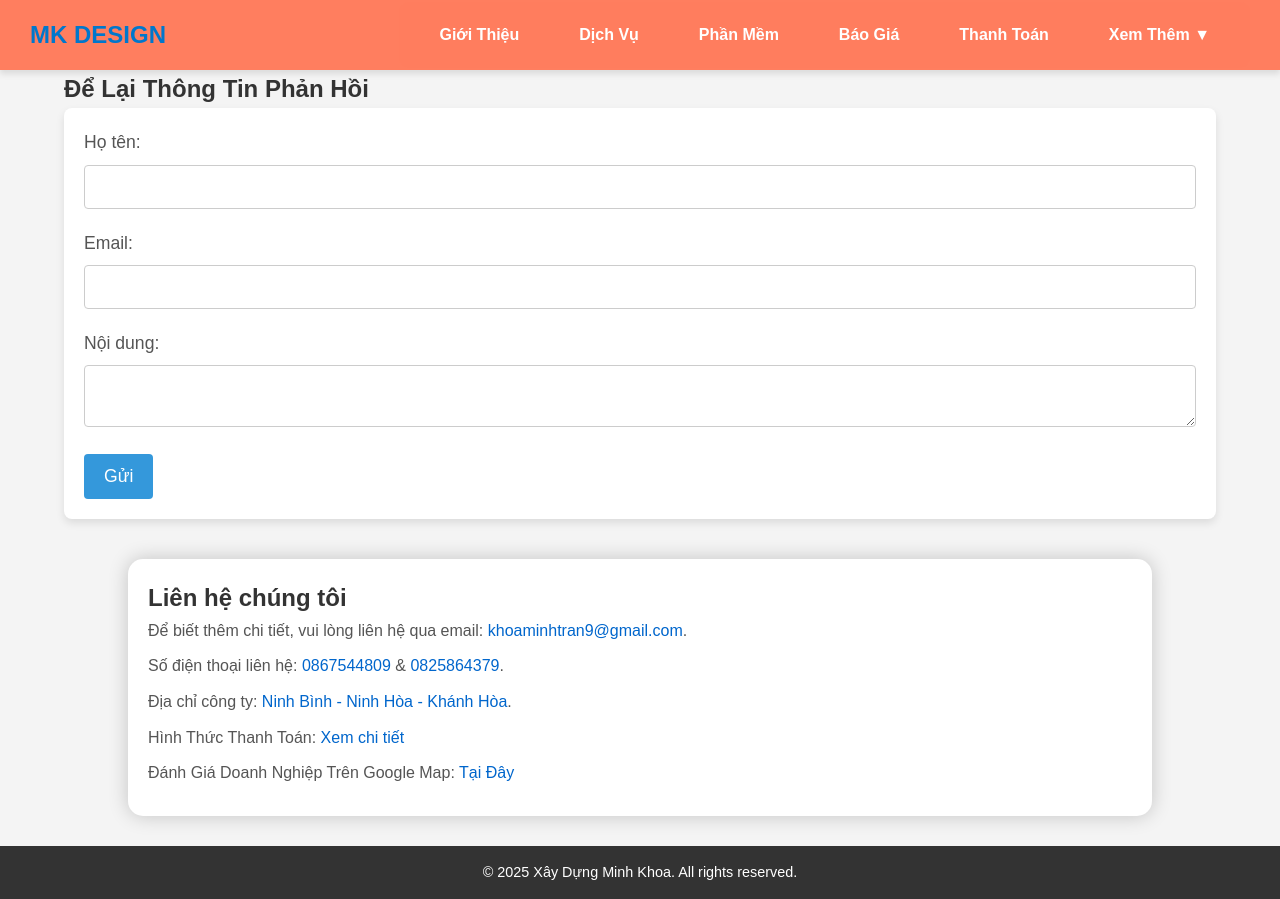
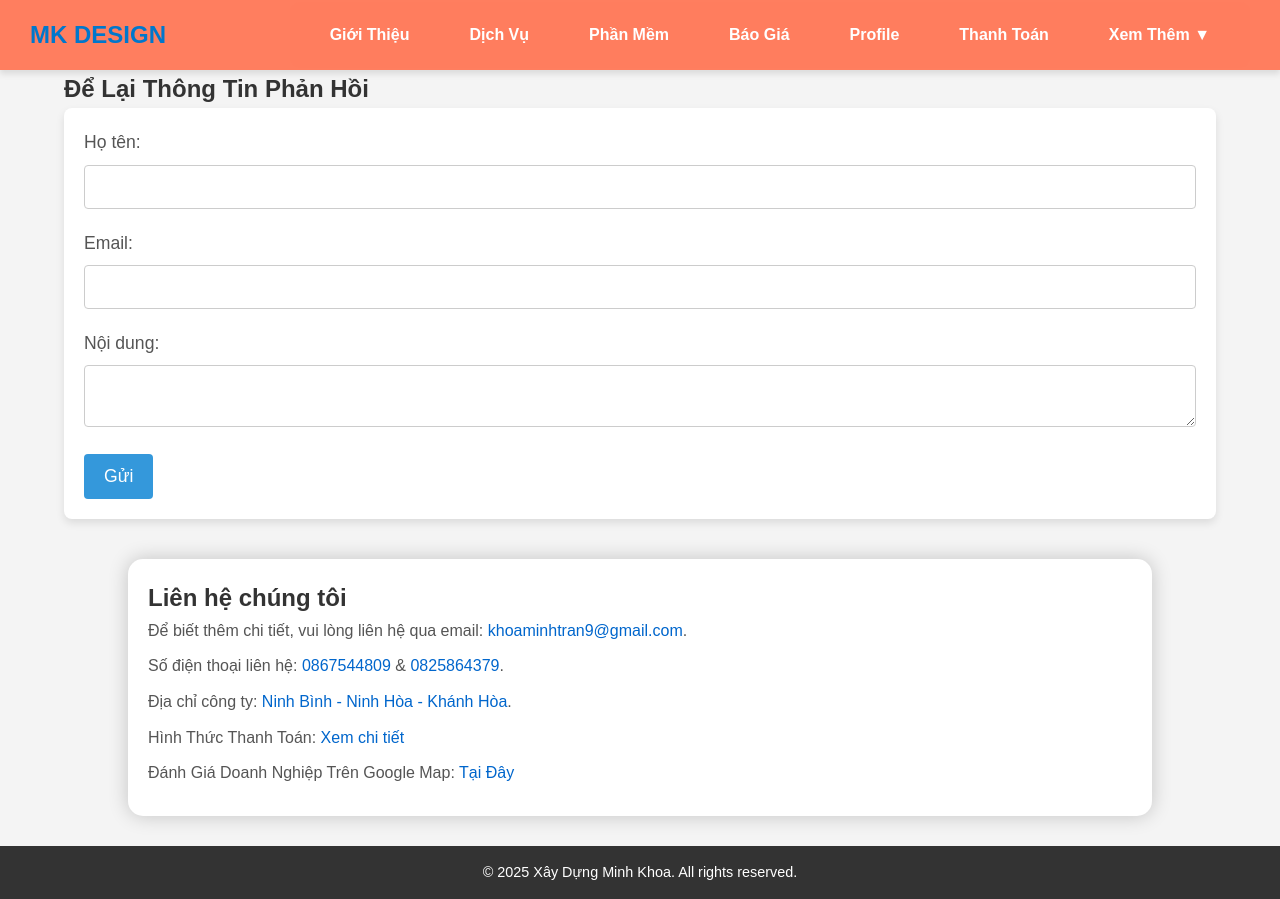
Before and after one commit to Minhkhoa0611/Website-MK-HOME, a plain HTML site: page lienhe.html in a window 1280 px wide. Drawn offline with Linux system fonts and the light colour scheme.

Commit message:
Update lienhe.html

```diff
--- a/lienhe.html
+++ b/lienhe.html
@@ -20,6 +20,7 @@
                 <li><a href="dichvu.html">Dịch Vụ</a></li>
                 <li><a href="phanmem.html">Phần Mềm</a></li>
                 <li><a href="Baogiadichvu.html">Báo Giá</a></li>
+                <li><a href="Profile/Profile.html">Profile</a></li>
                 <li><a href="thanhtoan/thanhtoan.html">Thanh Toán</a></li>
                 <li class="submenu">
                     <a href="#">Xem Thêm ▼</a>
```
